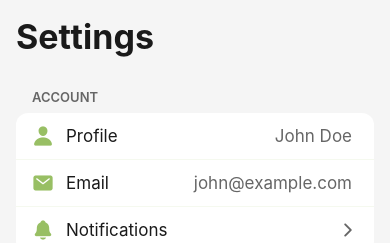
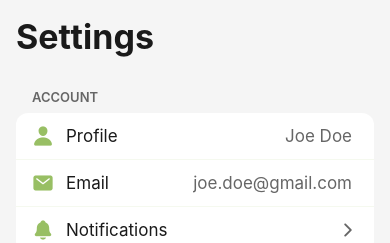
Before and after one commit to gabdoomy/monefyapp, a React Native app: screen /Settings in a window 390 px wide. Shown: the top 243 px of the page. Built offline with nearby package versions, Linux system fonts and the light colour scheme; no server answers.

Commit message:
Fix key prop error and update currency symbol

```diff
--- a/src/components/tabs/SettingsTab.tsx
+++ b/src/components/tabs/SettingsTab.tsx
@@ -1,7 +1,8 @@
-import React from 'react';
+import React, { useContext } from 'react';
 import { View, ScrollView, Switch, Text, TouchableOpacity, SafeAreaView } from 'react-native';
 import Icon from 'react-native-vector-icons/Ionicons';
 import { useTheme } from '../../context/ThemeContext';
+import { useDataContext } from '../../context/DataContext';
 import { styles } from './styles/SettingsTab.styles';
 import { colors } from '../../theme/colors';
 
@@ -20,14 +21,15 @@ interface SettingsSection {
 
 export const SettingsTab = () => {
   const { theme: themeMode, setTheme, isDark } = useTheme();
+  const { currentUser } = useDataContext();
   const theme = isDark ? colors.dark : colors.light;
 
   const settingsSections: SettingsSection[] = [
     {
       title: 'Account',
       items: [
-        { icon: 'person', label: 'Profile', value: 'John Doe' },
-        { icon: 'mail', label: 'Email', value: 'john@example.com' },
+        { icon: 'person', label: 'Profile', value: currentUser.name },
+        { icon: 'mail', label: 'Email', value: currentUser.email },
         { icon: 'notifications', label: 'Notifications' },
       ],
     },
--- a/src/screens/AddExpenseScreen.tsx
+++ b/src/screens/AddExpenseScreen.tsx
@@ -255,9 +255,10 @@ export const AddExpenseScreen = ({ navigation, route }: AddExpenseScreenProps) =
     const participantsArray = participants.map(p => ({ id: p.id }));
     const howMuchEachParticipantNeedsToPay: {[key: string]: number} = participants.reduce((obj, p) => {
       // @ts-ignore
-      obj[p.id] = p.amount;
+      obj[p.id] = p.share;
       return obj;
     }, {});
+    console.log(howMuchEachParticipantNeedsToPay)
 
     const transactionData = {
       "participants": participantsArray,
```
